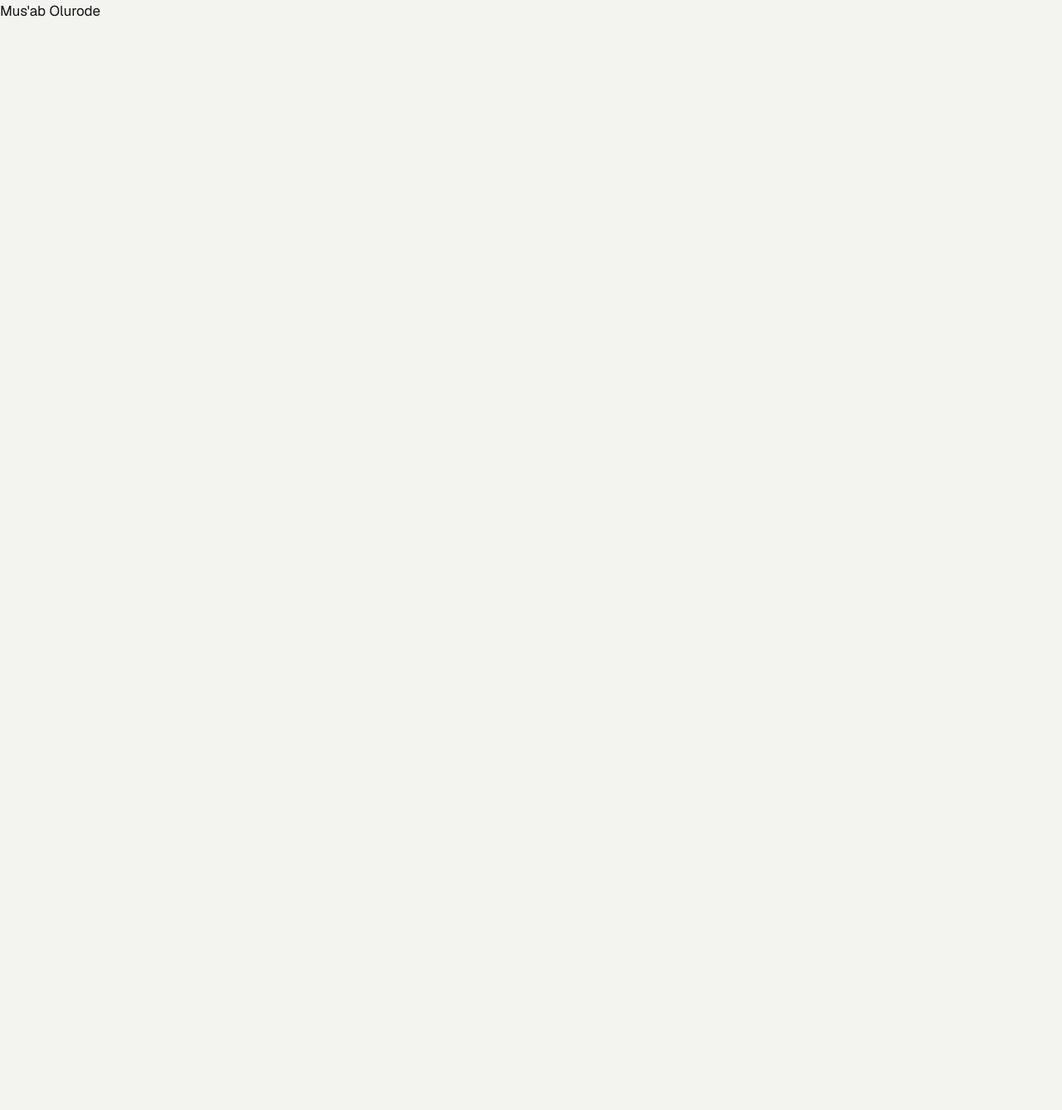
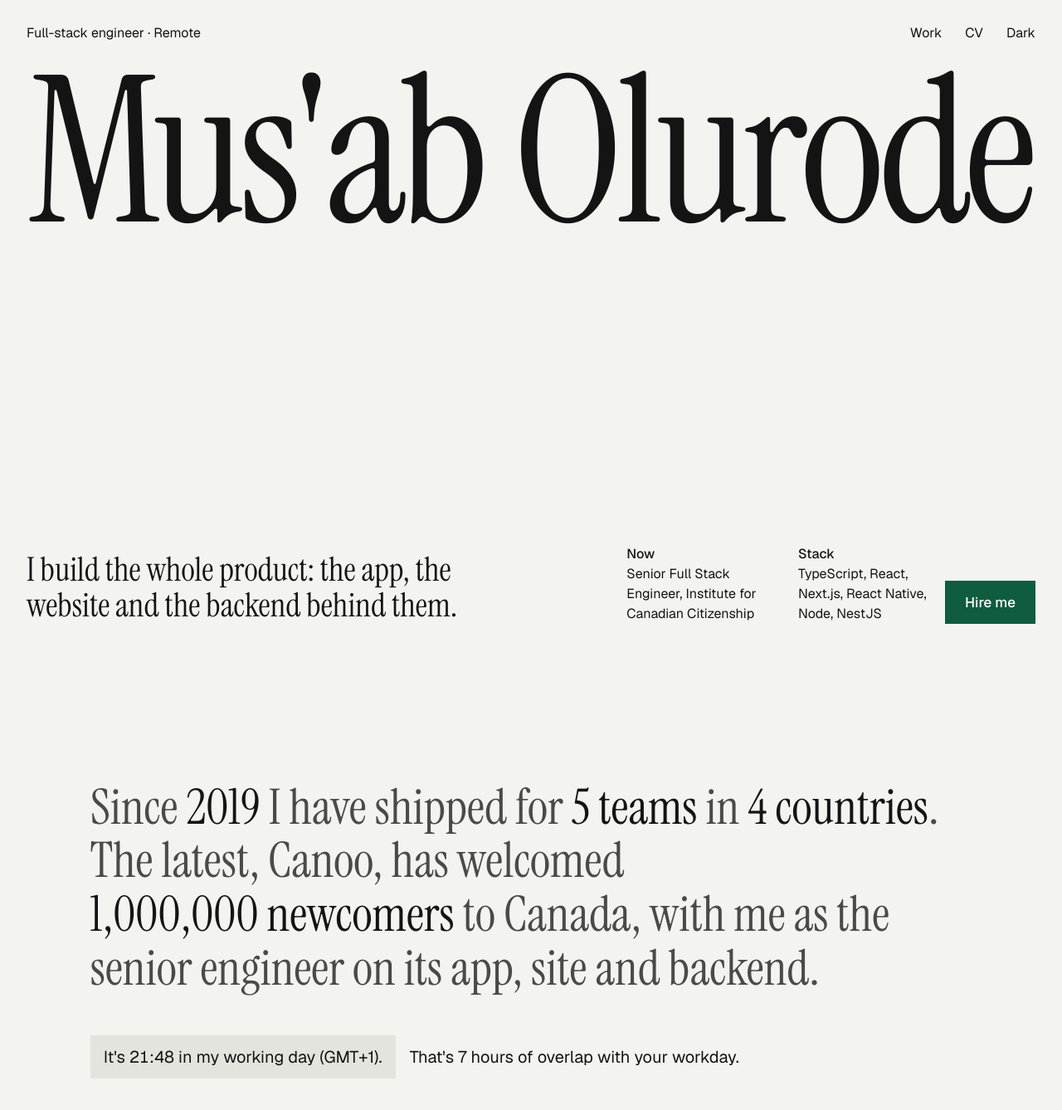
Before and after one commit to musab-olurode/portfolio, a Next.js app: page / in a window 1280 px wide. Shown: the top 1338 px of the page at 83% size. Before the commit the page ends 800 px from the top, so only its background shows below. Built offline with nearby package versions, Linux system fonts and the light colour scheme; no server answers.

Commit message:
feat: add hero, figures sentence and live overlap line

```diff
--- a/src/app/page.tsx
+++ b/src/app/page.tsx
@@ -1,7 +1,13 @@
+import Figures from '@/components/sections/Figures';
+import Hero from '@/components/sections/Hero';
+
 export default function Home() {
 	return (
-		<main>
-			<h1>Mus&apos;ab Olurode</h1>
-		</main>
+		<>
+			<Hero />
+			<main>
+				<Figures />
+			</main>
+		</>
 	);
 }
--- /dev/null
+++ b/src/components/CountUp.tsx
@@ -0,0 +1,44 @@
+'use client';
+
+import { useEffect, useRef, useState } from 'react';
+
+type Props = { value: number; format?: (n: number) => string };
+
+const defaultFormat = (n: number) => n.toLocaleString('en-US');
+
+export default function CountUp({ value, format = defaultFormat }: Props) {
+	const ref = useRef<HTMLSpanElement>(null);
+	const [shown, setShown] = useState(value);
+
+	useEffect(() => {
+		const el = ref.current;
+		if (!el || window.matchMedia('(prefers-reduced-motion: reduce)').matches) return;
+		let frame = 0;
+		const observer = new IntersectionObserver(
+			([entry]) => {
+				if (!entry.isIntersecting) return;
+				observer.disconnect();
+				const start = performance.now();
+				const duration = 1200;
+				const tick = (t: number) => {
+					const p = Math.min(1, (t - start) / duration);
+					setShown(Math.round(value * (1 - Math.pow(1 - p, 3))));
+					if (p < 1) frame = requestAnimationFrame(tick);
+				};
+				frame = requestAnimationFrame(tick);
+			},
+			{ threshold: 0.6 }
+		);
+		observer.observe(el);
+		return () => {
+			observer.disconnect();
+			cancelAnimationFrame(frame);
+		};
+	}, [value]);
+
+	return (
+		<span ref={ref} className='tabular-nums'>
+			{format(shown)}
+		</span>
+	);
+}
--- /dev/null
+++ b/src/components/OverlapLine.tsx
@@ -0,0 +1,24 @@
+'use client';
+
+import { useEffect, useState } from 'react';
+import { getOverlap, overlapSentence, type Overlap } from '@/lib/overlap';
+
+export default function OverlapLine() {
+	const [overlap, setOverlap] = useState<Overlap | null>(null);
+
+	useEffect(() => {
+		const update = () => setOverlap(getOverlap(new Date(), Intl.DateTimeFormat().resolvedOptions().timeZone));
+		update();
+		const id = setInterval(update, 60_000);
+		return () => clearInterval(id);
+	}, []);
+
+	return (
+		<p className='text-lg sm:text-xl' aria-live='off'>
+			<span className='bg-step-2 inline-block px-4 py-3'>
+				It&apos;s <time className='tabular-nums'>{overlap?.myTime ?? '—:—'}</time> in my working day (GMT+1).
+			</span>{' '}
+			<span className='mt-3 inline-block sm:mt-0 sm:ml-3'>{overlap ? overlapSentence(overlap) : null}</span>
+		</p>
+	);
+}
--- /dev/null
+++ b/src/components/sections/Figures.tsx
@@ -0,0 +1,25 @@
+import CountUp from '@/components/CountUp';
+import OverlapLine from '@/components/OverlapLine';
+import { figures } from '@/content/profile';
+
+const Fig = ({ children }: { children: React.ReactNode }) => <span className='text-ink'>{children}</span>;
+
+export default function Figures() {
+	return (
+		<section aria-labelledby='figures-heading' className='flex min-h-[80svh] flex-col justify-center gap-12 px-4 py-24 sm:px-8 lg:px-[8.5vw]'>
+			<h2 id='figures-heading' className='sr-only'>
+				In numbers
+			</h2>
+			<p className='font-display text-soft max-w-[22ch] text-[clamp(34px,4.6vw,68px)] leading-[1.1] md:max-w-none'>
+				Since <Fig>{figures.since}</Fig> I have shipped for <Fig>{figures.teams}&nbsp;teams</Fig> in{' '}
+				<Fig>{figures.countries}&nbsp;countries</Fig>. The latest, Canoo, has welcomed{' '}
+				<Fig>
+					<CountUp value={figures.canooMembers} />
+					&nbsp;newcomers
+				</Fig>{' '}
+				to Canada, with me as the senior engineer on its app, site and backend.
+			</p>
+			<OverlapLine />
+		</section>
+	);
+}
--- /dev/null
+++ b/src/components/sections/Hero.tsx
@@ -0,0 +1,54 @@
+import ThemeToggle from '@/components/ThemeToggle';
+import { profile } from '@/content/profile';
+
+export default function Hero() {
+	const [first, last] = profile.name.split(' ');
+	const [tagRole, tagWhere] = profile.tagline.split(' · ');
+	return (
+		<header className='flex min-h-svh flex-col px-4 pt-6 pb-10 sm:px-8 sm:pt-7 sm:pb-12'>
+			<nav aria-label='Main' className='flex items-baseline justify-between gap-6 text-base'>
+				<span>
+					{tagRole}
+					<span className='hidden sm:inline'> · {tagWhere}</span>
+				</span>
+				<span className='flex items-baseline gap-6 sm:gap-7'>
+					<a href='#work' className='link-underline'>
+						Work
+					</a>
+					<a href='#cv' className='link-underline'>
+						CV
+					</a>
+					<ThemeToggle />
+				</span>
+			</nav>
+
+			<h1 className='font-display mt-10 text-[clamp(84px,34vw,140px)] leading-[0.88] tracking-[-0.03em] md:mt-6 md:text-[clamp(96px,19.2vw,300px)] md:whitespace-nowrap'>
+				<span className='mask-line'>
+					<span>{first}</span>
+				</span>{' '}
+				<span className='mask-line'>
+					<span>{last}</span>
+				</span>
+			</h1>
+
+			<div className='hero-rise mt-auto grid grid-cols-1 gap-8 pt-16 md:grid-cols-12 md:items-end md:gap-6'>
+				<p className='font-display text-[clamp(30px,3.1vw,46px)] leading-[1.08] md:col-span-6'>{profile.promise}</p>
+				<dl className='grid grid-cols-2 gap-6 text-base md:col-span-4 md:col-start-8'>
+					<div>
+						<dt className='font-medium'>Now</dt>
+						<dd>{profile.now}</dd>
+					</div>
+					<div>
+						<dt className='font-medium'>Stack</dt>
+						<dd>{profile.stackShort}</dd>
+					</div>
+				</dl>
+				<div className='md:col-span-1 md:col-start-12 md:justify-self-end'>
+					<a href={`mailto:${profile.email}`} className='btn whitespace-nowrap'>
+						Hire me
+					</a>
+				</div>
+			</div>
+		</header>
+	);
+}
```
Also changed, not shown: 2 other files (tests, documents, lock files or other folders).
